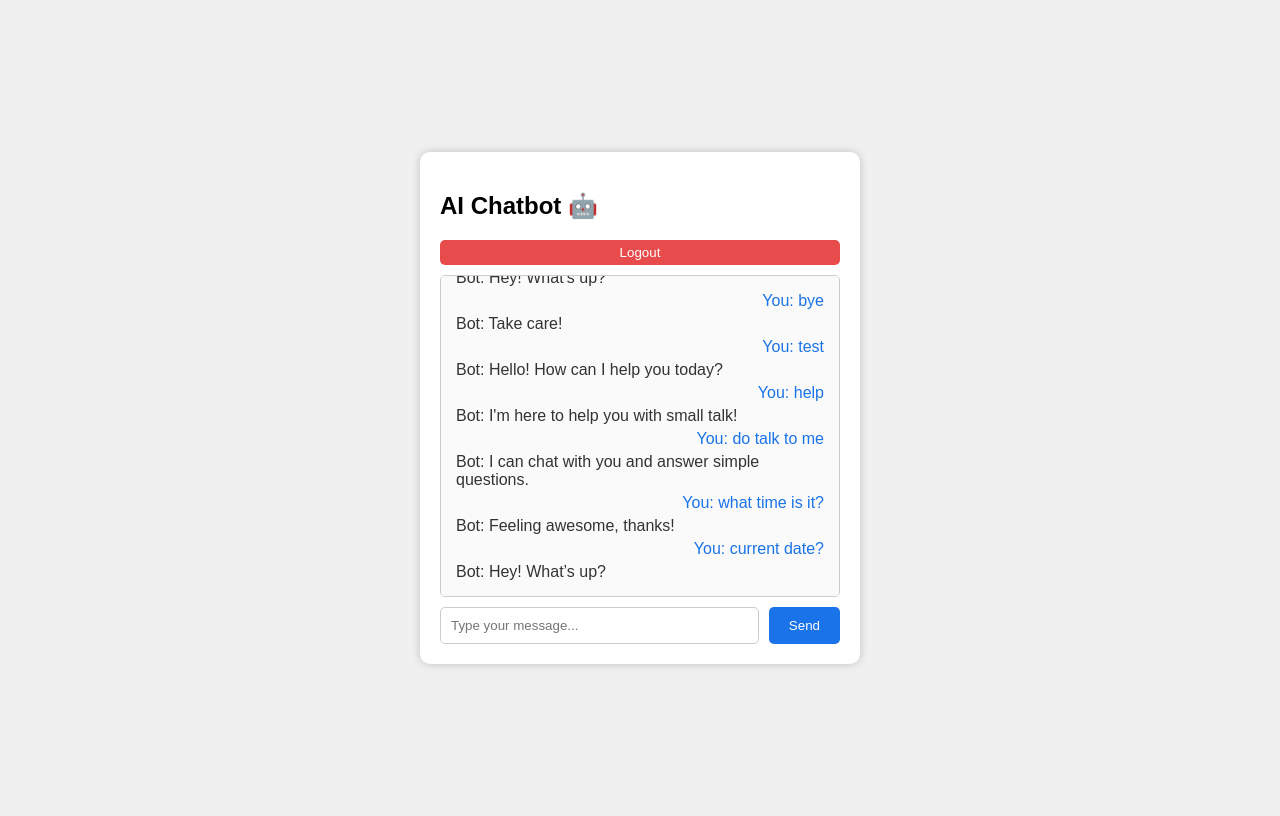
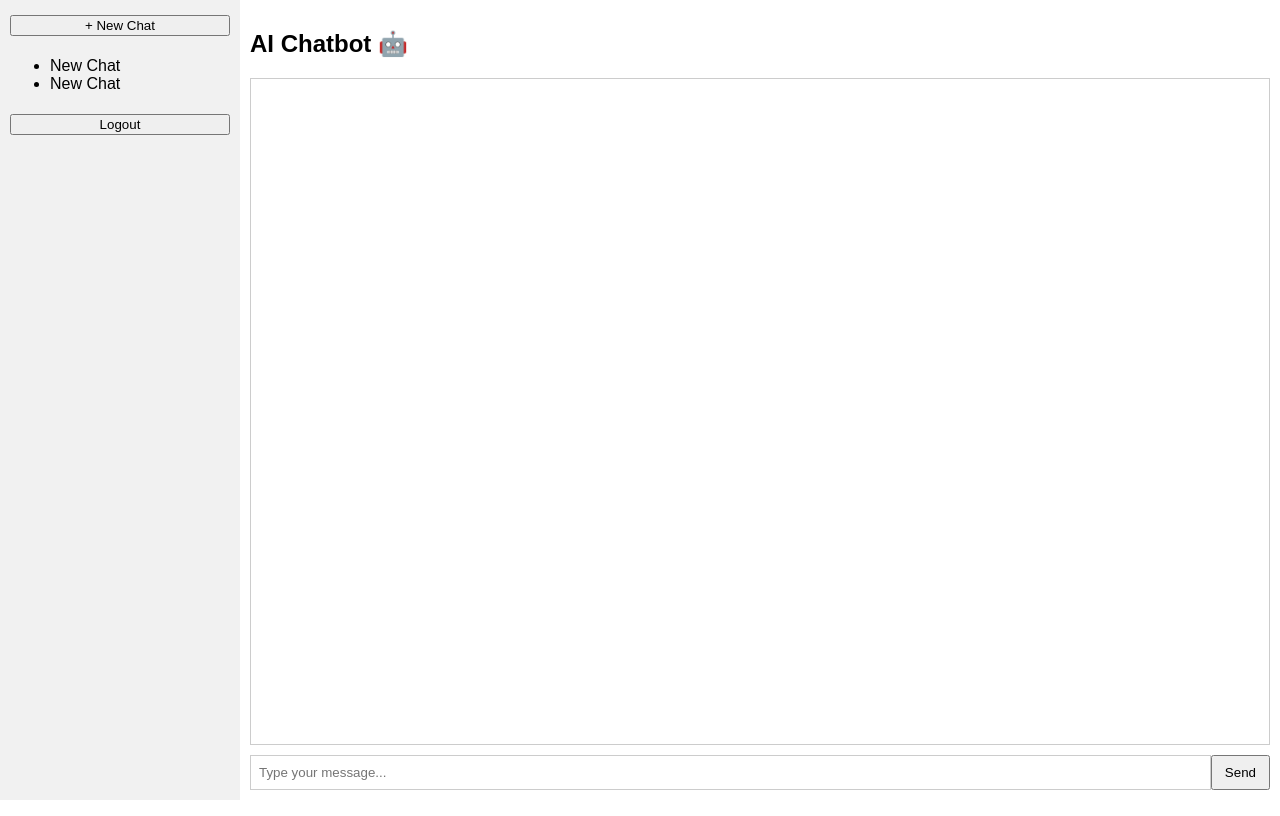
Before and after one commit to whizpalsdeveloper/ml_chatbot, a Flask app: page / in a window 1280 px wide. Run offline with Flask 3, Linux system fonts and the light colour scheme; a user stored in the database is signed in; data comes from the database, SQL or seed files in the repository; both versions use the stored data as it was after the commit.

Commit message:
added chatgpt ui in progress

```diff
--- a/app.py
+++ b/app.py
@@ -1,52 +1,63 @@
-from flask import Flask, render_template, request, jsonify, redirect, url_for
+from flask import Flask, render_template, request, jsonify, redirect, url_for, session
 from flask_sqlalchemy import SQLAlchemy
-from flask_login import LoginManager, login_user, login_required, logout_user, current_user, UserMixin
 from werkzeug.security import generate_password_hash, check_password_hash
-from chatbot import chatbot_response
+import os
+import logging
 
 app = Flask(__name__)
-app.config['SECRET_KEY'] = "aB3$9fG1kL8pQx2z!R7vYh6d"
-app.config['SQLALCHEMY_DATABASE_URI'] = "sqlite:///chatbot.db"
+app.secret_key = os.environ.get("SECRET_KEY", os.urandom(24))
+
+app.config['SQLALCHEMY_DATABASE_URI'] = 'sqlite:///chat.db'
 app.config['SQLALCHEMY_TRACK_MODIFICATIONS'] = False
 
-# Initialize database
 db = SQLAlchemy(app)
+logging.basicConfig(level=logging.DEBUG)
 
-# Initialize login manager
-login_manager = LoginManager()
-login_manager.init_app(app)
-login_manager.login_view = "login"
+# ====================
+# Database Models
+# ====================
+class User(db.Model):
+    id = db.Column(db.Integer, primary_key=True)
+    username = db.Column(db.String(80), unique=True, nullable=False)
+    password_hash = db.Column(db.String(200), nullable=False)
 
-# ---------------- Database Models ----------------
-class User(UserMixin, db.Model):
+class Chat(db.Model):
     id = db.Column(db.Integer, primary_key=True)
-    username = db.Column(db.String(150), unique=True, nullable=False)
-    password = db.Column(db.String(150), nullable=False)
+    title = db.Column(db.String(100), default="New Chat")
+    user_id = db.Column(db.Integer, db.ForeignKey('user.id'))
 
-class ChatMessage(db.Model):
+class Message(db.Model):
     id = db.Column(db.Integer, primary_key=True)
-    user_id = db.Column(db.Integer, db.ForeignKey("user.id"))
-    sender = db.Column(db.String(10))  # "user" or "bot"
-    message = db.Column(db.Text)
+    chat_id = db.Column(db.Integer, db.ForeignKey('chat.id'))
+    sender = db.Column(db.String(10))  # user / bot
+    text = db.Column(db.Text)
+
 
 with app.app_context():
     db.create_all()
 
-# ---------------- User Loader ----------------
-@login_manager.user_loader
-def load_user(user_id):
-    return User.query.get(int(user_id))
+# ====================
+# Routes
+# ====================
 
-# ---------------- Routes ----------------
+@app.route("/")
+def home():
+    if "user_id" not in session:
+        return redirect(url_for("login"))
+    chats = Chat.query.filter_by(user_id=session["user_id"]).all()
+    return render_template("index.html", chats=chats)
+
 @app.route("/register", methods=["GET", "POST"])
 def register():
     if request.method == "POST":
-        username = request.form['username']
-        password = generate_password_hash(request.form['password'])  # default pbkdf2:sha256
+        username = request.form["username"]
+        password = request.form["password"]
+
         if User.query.filter_by(username=username).first():
-            return "User already exists"
-        user = User(username=username, password=password)
-        db.session.add(user)
+            return "Username already exists!"
+        password_hash = generate_password_hash(password, method="pbkdf2:sha256")
+        new_user = User(username=username, password_hash=password_hash)
+        db.session.add(new_user)
         db.session.commit()
         return redirect(url_for("login"))
     return render_template("register.html")
@@ -54,59 +65,61 @@ def register():
 @app.route("/login", methods=["GET", "POST"])
 def login():
     if request.method == "POST":
-        username = request.form['username']
-        password = request.form['password']
+        username = request.form["username"]
+        password = request.form["password"]
         user = User.query.filter_by(username=username).first()
-        if user and check_password_hash(user.password, password):
-            login_user(user)
+        if user and check_password_hash(user.password_hash, password):
+            session["user_id"] = user.id
             return redirect(url_for("home"))
-        return "Invalid credentials"
+        return "Invalid credentials!"
     return render_template("login.html")
 
 @app.route("/logout")
-@login_required
 def logout():
-    logout_user()
+    session.clear()
     return redirect(url_for("login"))
 
-@app.route("/")
-@login_required
-def home():
-    return render_template("index.html")
+@app.route("/new_chat", methods=["POST"])
+def new_chat():
+    if "user_id" not in session:
+        return jsonify({"error": "Not logged in"}), 401
+    new_chat = Chat(user_id=session["user_id"])
+    db.session.add(new_chat)
+    db.session.commit()
+    return jsonify({"chat_id": new_chat.id, "title": new_chat.title})
 
-@app.route("/get", methods=["POST"])
-@login_required
-def get_bot_response():
-    user_message = request.json.get("message")
-    bot_message, _ = chatbot_response(user_message)
+@app.route("/get_history/<int:chat_id>")
+def get_history(chat_id):
+    chat = Chat.query.get(chat_id)
+    if not chat:
+        return jsonify({"error": "Chat not found"}), 404
+    messages = [
+        {"sender": m.sender, "text": m.text}
+        for m in Message.query.filter_by(chat_id=chat_id).all()
+    ]
+    return jsonify(messages)
 
-    # Store messages in DB
-    db.session.add(ChatMessage(user_id=current_user.id, sender="user", message=user_message))
-    db.session.add(ChatMessage(user_id=current_user.id, sender="bot", message=bot_message))
-    db.session.commit()
+@app.route("/get/<int:chat_id>", methods=["POST"])
+def get_response(chat_id):
+    try:
+        data = request.get_json()
+        user_msg = data.get("message", "")
+        chat = Chat.query.get(chat_id)
+        if not chat:
+            return jsonify({"error": "Chat not found"}), 404
 
-    # Fetch full chat history for this user
-    history = ChatMessage.query.filter_by(user_id=current_user.id).all()
-    chat_history = [{"user": m.message} if m.sender=="user" else {"bot": m.message} for m in history]
+        user_message = Message(chat_id=chat_id, sender="user", text=user_msg)
+        db.session.add(user_message)
 
-    return jsonify({"response": bot_message, "history": chat_history})
+        bot_response = f"You said: {user_msg}"
+        bot_message = Message(chat_id=chat_id, sender="bot", text=bot_response)
+        db.session.add(bot_message)
 
-@app.route("/get_history")
-@login_required
-def get_history():
-    history = ChatMessage.query.filter_by(user_id=current_user.id).all()
-    chat_history = [{"user": m.message} if m.sender=="user" else {"bot": m.message} for m in history]
-    return jsonify({"history": chat_history})
+        db.session.commit()
+        return jsonify({"response": bot_response})
+    except Exception as e:
+        app.logger.error(f"Error in /get: {e}")
+        return jsonify({"error": "Internal server error"}), 500
 
-# ---------------- Run App ----------------
 if __name__ == "__main__":
     app.run(debug=True)
-
-
-from flask_login import logout_user, login_required
-
-@app.route("/logout")
-@login_required
-def logout():
-    logout_user()  # Logs out the current user
-    return redirect(url_for("login"))  # Redirect to login page
--- a/requirements.txt
+++ b/requirements.txt
@@ -1,3 +1,6 @@
 scikit-learn
 nltk
 flask
+flask_sqlalchemy
+flask_login
+werkzeug
--- a/static/style.css
+++ b/static/style.css
@@ -1,54 +1,56 @@
 body {
     font-family: Arial, sans-serif;
-    background: #f4f4f9;
     display: flex;
-    justify-content: center;
-    align-items: center;
+    margin: 0;
     height: 100vh;
   }
 
-  .chat-container {
-    width: 400px;
-    background: white;
-    border-radius: 8px;
-    box-shadow: 0 4px 10px rgba(0,0,0,0.1);
-    padding: 20px;
+  .container {
+    display: flex;
+    width: 100%;
+  }
+
+  .sidebar {
+    width: 220px;
+    background: #f1f1f1;
+    padding: 10px;
     display: flex;
     flex-direction: column;
   }
 
-  #chat-box {
-    flex-grow: 1;
-    height: 350px;
-    overflow-y: auto;
-    border: 1px solid #ddd;
-    padding: 10px;
-    margin-bottom: 10px;
-    background: #fafafa;
+  .sidebar button {
+    margin: 5px 0;
   }
 
-  .user {
-    text-align: right;
-    margin: 5px;
-    color: blue;
+  .chat-container {
+    flex: 1;
+    display: flex;
+    flex-direction: column;
+    background: #fff;
+    padding: 10px;
   }
 
-  .bot {
-    text-align: left;
-    margin: 5px;
-    color: green;
+  #chat-box {
+    flex: 1;
+    overflow-y: auto;
+    border: 1px solid #ccc;
+    margin-bottom: 10px;
+    padding: 10px;
   }
+
+  .user { color: #1a73e8; margin-bottom: 5px; }
+  .bot { color: #333; margin-bottom: 5px; }
 
   .input-area {
     display: flex;
-    gap: 10px;
   }
 
-  input {
-    flex-grow: 1;
+  .input-area input {
+    flex: 1;
     padding: 8px;
+    border: 1px solid #ccc;
   }
 
-  button {
+  .input-area button {
     padding: 8px 12px;
   }
--- a/templates/index.html
+++ b/templates/index.html
@@ -4,71 +4,97 @@
   <meta charset="UTF-8">
   <title>AI Chatbot</title>
   <link rel="stylesheet" href="{{ url_for('static', filename='style.css') }}">
-  <style>
-    body { font-family: Arial, sans-serif; background:#f0f0f0; }
-    .chat-container { width: 400px; margin: 50px auto; background:#fff; padding:20px; border-radius:10px; box-shadow:0 0 10px rgba(0,0,0,0.2);}
-    #chat-box { height:300px; overflow-y:auto; border:1px solid #ccc; padding:10px; margin-bottom:10px; border-radius:5px; background:#fafafa;}
-    .user { color:#1a73e8; margin-bottom:5px; }
-    .bot { color:#333; margin-bottom:5px; }
-    .input-area { display:flex; gap:10px; }
-    input { flex:1; padding:10px; border-radius:5px; border:1px solid #ccc; }
-    button { padding:10px 20px; border:none; background:#1a73e8; color:#fff; border-radius:5px; cursor:pointer; }
-    button:hover { background:#155ab6; }
-  </style>
 </head>
 <body>
-  <div class="chat-container">
-    <h2>AI Chatbot 🤖</h2>
-    <button onclick="window.location.href='{{ url_for('logout') }}'"
-        style="background:rgb(231, 75, 75); color:white; padding:5px 10px; border:none; border-radius:5px; cursor:pointer; margin-bottom: 10px;">
-        Logout
-    </button>
+  <div class="container">
+    <div class="sidebar">
+      <button onclick="createNewChat()">+ New Chat</button>
+      <ul id="chat-list">
+        {% for chat in chats %}
+          <li onclick="loadChat({{ chat.id }})" data-id="{{ chat.id }}">{{ chat.title }}</li>
+        {% endfor %}
+      </ul>
+      <button onclick="logout()">Logout</button>
+    </div>
 
-    <div id="chat-box"></div>
-    <div class="input-area">
-      <input type="text" id="user-input" placeholder="Type your message..." onkeypress="if(event.key==='Enter'){sendMessage()}">
-      <button onclick="sendMessage()">Send</button>
+    <div class="chat-container">
+      <h2>AI Chatbot 🤖</h2>
+      <div id="chat-box"></div>
+      <div class="input-area">
+        <input type="text" id="user-input" placeholder="Type your message..." onkeypress="if(event.key==='Enter'){sendMessage()}">
+        <button onclick="sendMessage()">Send</button>
+      </div>
     </div>
   </div>
 
   <script>
-    async function loadChatHistory() {
-      const response = await fetch("/get_history");
-      const data = await response.json();
-      updateChatHistory(data.history);
+    let currentChatId = null;
+
+    async function createNewChat() {
+      const res = await fetch("/new_chat", { method: "POST" });
+      if (!res.ok) return alert("Error creating chat");
+      const data = await res.json();
+      currentChatId = data.chat_id;
+      document.getElementById("chat-list").innerHTML += `<li onclick="loadChat(${data.chat_id})">${data.title}</li>`;
+      loadChat(currentChatId);
+    }
+
+    async function loadChat(chatId) {
+      currentChatId = chatId;
+      const res = await fetch(`/get_history/${chatId}`);
+      if (!res.ok) {
+        console.error("Failed to load chat history", await res.text());
+        return;
+      }
+      const history = await res.json();
+      renderChat(history);
     }
 
     async function sendMessage() {
-      const inputField = document.getElementById("user-input");
-      const message = inputField.value.trim();
+      if (!currentChatId) {
+        alert("Create or select a chat first!");
+        return;
+      }
+      const input = document.getElementById("user-input");
+      const message = input.value.trim();
       if (!message) return;
 
-      inputField.value = "";
+      input.value = "";
+      addMessage("user", message);
 
-      const response = await fetch("/get", {
+      const res = await fetch(`/get/${currentChatId}`, {
         method: "POST",
         headers: { "Content-Type": "application/json" },
-        body: JSON.stringify({ message: message })
+        body: JSON.stringify({ message })
       });
 
-      const data = await response.json();
-      updateChatHistory(data.history);
+      if (!res.ok) {
+        console.error("Failed to send message", await res.text());
+        return;
+      }
+
+      const data = await res.json();
+      addMessage("bot", data.response);
     }
 
-    function updateChatHistory(history) {
+    function renderChat(history) {
       const chatBox = document.getElementById("chat-box");
-      chatBox.innerHTML = "";  // clear before re-render
-
-      history.forEach(entry => {
-        if (entry.user) chatBox.innerHTML += `<div class="user">You: ${entry.user}</div>`;
-        if (entry.bot) chatBox.innerHTML += `<div class="bot">Bot: ${entry.bot}</div>`;
-      });
-
-      chatBox.scrollTop = chatBox.scrollHeight; // auto-scroll
+      chatBox.innerHTML = "";
+      history.forEach(msg => addMessage(msg.sender, msg.text));
     }
 
-    // Load chat history when page loads
-    window.onload = loadChatHistory;
+    function addMessage(sender, text) {
+      const chatBox = document.getElementById("chat-box");
+      const div = document.createElement("div");
+      div.className = sender;
+      div.textContent = (sender === "user" ? "You: " : "Bot: ") + text;
+      chatBox.appendChild(div);
+      chatBox.scrollTop = chatBox.scrollHeight;
+    }
+
+    function logout() {
+      window.location.href = "/logout";
+    }
   </script>
 </body>
 </html>
```
Also changed, not shown: templates/login.html (+14 -3 lines), templates/register.html (+14 -3 lines), instance/chat.db (added), instance/chatbot.db, models.py (line endings or trailing spaces).
